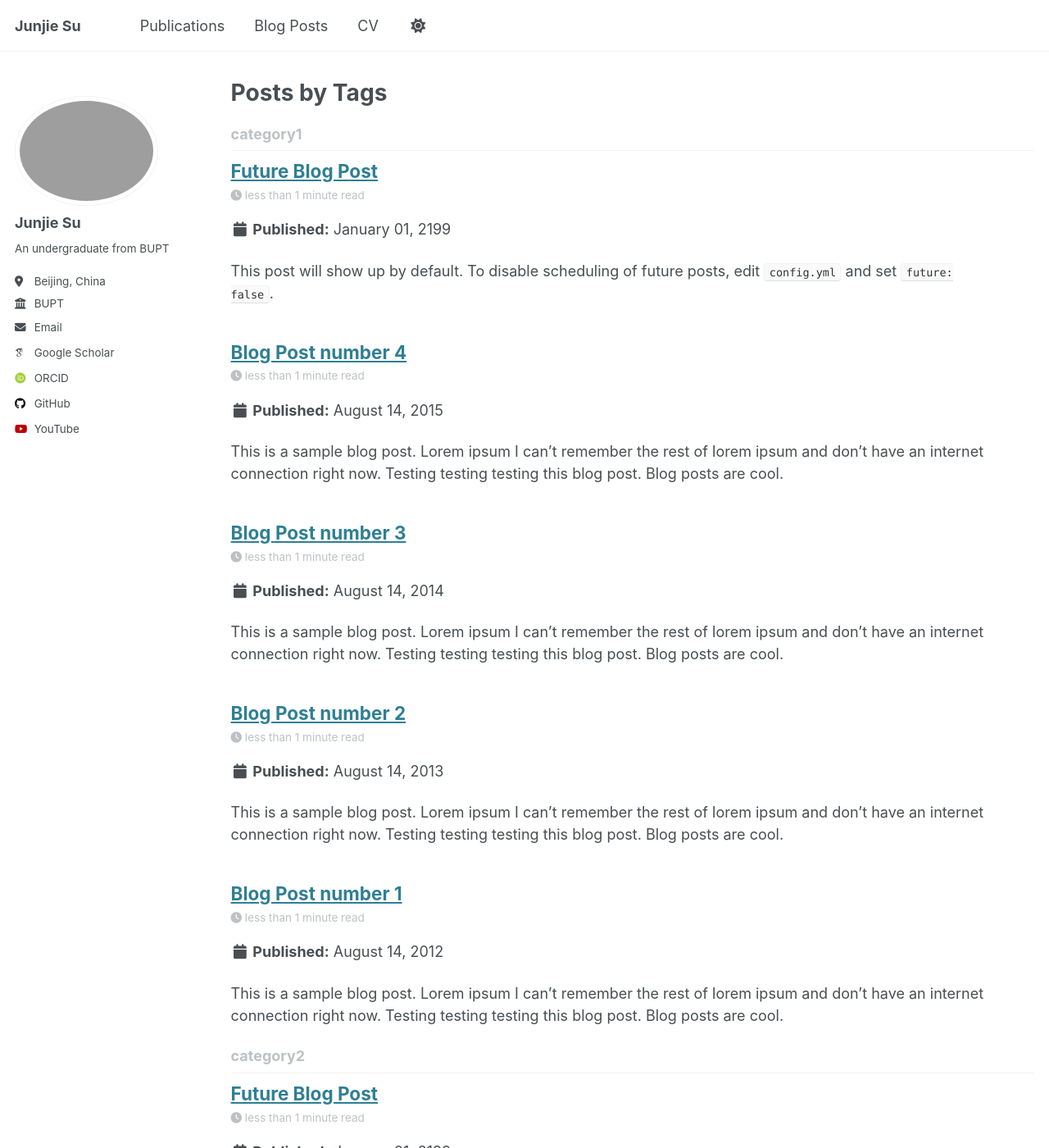
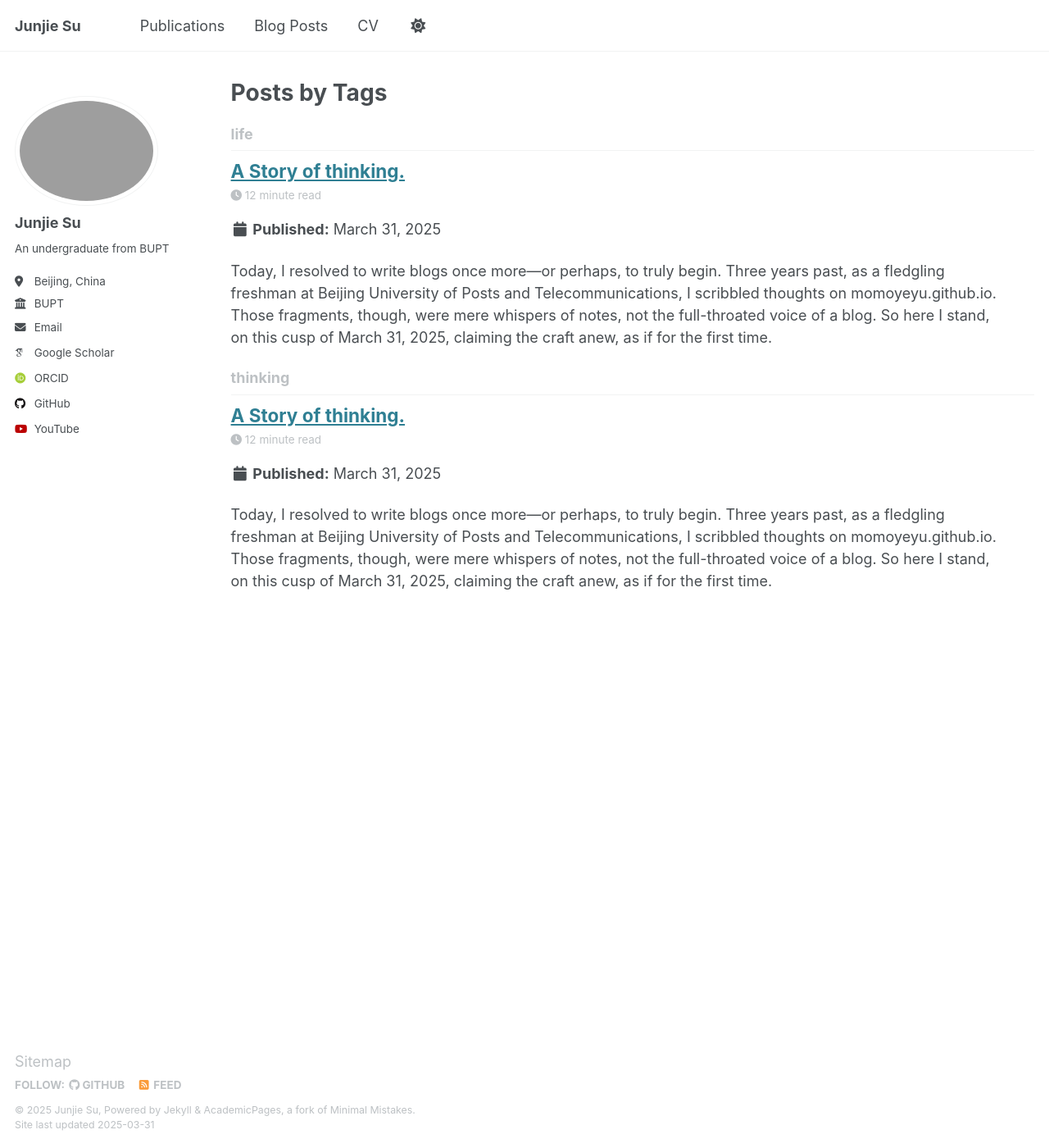
Before and after one commit to Junjie-Su/junjie-su.github.io, a Jekyll site: the page built from _pages/tag-archive.html, in a window 1280 px wide and 1400 px high. Shown: the whole window at 82% size. Built offline with Jekyll 4.4.1, drawn with Linux system fonts in a browser that asks for light colours; some web fonts are replaced; some of the changed text lies outside the part shown.

Commit message:
first blog

```diff
--- a/_config.yml
+++ b/_config.yml
@@ -7,150 +7,146 @@
 # server process.
 
 # Basic Site Settings
-locale                   : "en-US"
-site_theme               : "default"
-title                    : "Junjie Su"
-title_separator          : "-"
-name                     : &name "Junjie Su"
-description              : &description "personal description"
-url                      : https://junjie-su.github.io # the base hostname & protocol for your site e.g. "https://[your GitHub username].github.io"
-baseurl                  : "" # the subpath of your site, e.g. "/blog"
-repository               : "Junjie-Su/junjie-su.github.io"
+locale: "en-US"
+site_theme: "default"
+title: "Junjie Su"
+title_separator: "-"
+name: &name "Junjie Su"
+description: &description "personal description"
+url: https://junjie-su.github.io # the base hostname & protocol for your site e.g. "https://[your GitHub username].github.io"
+baseurl: "" # the subpath of your site, e.g. "/blog"
+repository: "Junjie-Su/junjie-su.github.io"
 
 # Site Author - The following control what appear as part of the author content on the side bar.
 #               If a field is blank the icon and link will not appear, otherwise it will be shown.
 #               Additional customization can be done by editing /_includes/author-profile.html
 author:
   # Biographic information
-  avatar           : "JunjieSu.jpg"
-  name             : "Junjie Su"
-  pronouns         : # example: "she/her"
-  bio              : "An undergraduate from BUPT"
-  location         : "Beijing, China"
-  employer         : "BUPT"
-  uri              : # URL
-  email            : "sujunjie@bupt.edu.cn"
+  avatar: "JunjieSu.jpg"
+  name: "Junjie Su"
+  pronouns: # example: "she/her"
+  bio: "An undergraduate from BUPT"
+  location: "Beijing, China"
+  employer: "BUPT"
+  uri: # URL
+  email: "sujunjie@bupt.edu.cn"
 
   # Academic websites
-  arxiv            : # URL - Update with the correct link to your profile
-  googlescholar    : "https://scholar.google.com/citations?user=0c27Ns4AAAAJ&hl"
-  impactstory      : # URL
-  orcid            : "http://orcid.org/0009-0007-4262-6131"
-  semantic         : # URL
-  pubmed           : # "https://www.ncbi.nlm.nih.gov/pubmed/?term=john+snow"
-  researchgate     : # URL
-  scopus           : # URL
+  arxiv: # URL - Update with the correct link to your profile
+  googlescholar: "https://scholar.google.com/citations?user=0c27Ns4AAAAJ&hl"
+  impactstory: # URL
+  orcid: "http://orcid.org/0009-0007-4262-6131"
+  semantic: # URL
+  pubmed: # "https://www.ncbi.nlm.nih.gov/pubmed/?term=john+snow"
+  researchgate: # URL
+  scopus: # URL
 
   # Repositories and software development
-  bitbucket        : # Username - Update with your username on the site
-  codepen          : # Username
-  dribbble         : # Username
-  github           : "Junjie-Su"
-  kaggle           : # Username
-  stackoverflow    : # User number or user number and name (i.e., use "1" or "1/jeff-atwood")
+  bitbucket: # Username - Update with your username on the site
+  codepen: # Username
+  dribbble: # Username
+  github: "Junjie-Su"
+  kaggle: # Username
+  stackoverflow: # User number or user number and name (i.e., use "1" or "1/jeff-atwood")
 
   # Social media
-  bluesky          : # "bsky.app" # Replace this with you Bluesky username
-  facebook         : # Username
-  flickr           : # Username
-  foursquare       : # Username
-  goodreads        : # Username
-  google_plus      : # Username
-  keybase          : # Username
-  instagram        : # Username
-  lastfm           : # Username
-  linkedin         : # Username
-  mastodon         : # URL
-  medium           : # URL
-  pinterest        : # Username
-  soundcloud       : # Username
-  steam            : # Username
-  telegram         : # URL
-  tumblr           : # Username
-  twitter          : # Username for X / Twitter
-  vine             : # Username
-  weibo            : # Username
-  wikipedia        : # Username
-  xing             : # Username
-  youtube          : "Momoyeyu"
-  zhihu            : # Username
+  bluesky: # "bsky.app" # Replace this with you Bluesky username
+  facebook: # Username
+  flickr: # Username
+  foursquare: # Username
+  goodreads: # Username
+  google_plus: # Username
+  keybase: # Username
+  instagram: # Username
+  lastfm: # Username
+  linkedin: # Username
+  mastodon: # URL
+  medium: # URL
+  pinterest: # Username
+  soundcloud: # Username
+  steam: # Username
+  telegram: # URL
+  tumblr: # Username
+  twitter: # Username for X / Twitter
+  vine: # Username
+  weibo: # Username
+  wikipedia: # Username
+  xing: # Username
+  youtube: "Momoyeyu"
+  zhihu: # Username
 
 # Publication Category - The following the list of publication categories and their headings
 publication_category:
-#  books:
-#    title: 'Books'
-#  manuscripts:
-#    title: 'Journal Articles'
+  #  books:
+  #    title: 'Books'
+  #  manuscripts:
+  #    title: 'Journal Articles'
   conferences:
-    title: 'Selected Papers'
+    title: "Selected Papers"
 
 # Site Settings
-teaser                   :  # filename of teaser fallback teaser image placed in /images/, .e.g. "500x300.png"
-breadcrumbs              : false # true, false (default)
-words_per_minute         : 160
-future                   : true
-read_more                : "disabled" # if enabled, adds "Read more" links to excerpts
-talkmap_link             : false      #change to true to add link to talkmap on talks page
+teaser: # filename of teaser fallback teaser image placed in /images/, .e.g. "500x300.png"
+breadcrumbs: false # true, false (default)
+words_per_minute: 160
+future: false # show future blogs or not
+read_more: "disabled" # if enabled, adds "Read more" links to excerpts
+talkmap_link: false #change to true to add link to talkmap on talks page
 comments:
-  provider               : # false (default), "disqus", "discourse", "facebook", "google-plus", "staticman", "custom"
+  provider: # false (default), "disqus", "discourse", "facebook", "google-plus", "staticman", "custom"
   disqus:
-    shortname            :
+    shortname:
   discourse:
-    server               : # https://meta.discourse.org/t/embedding-discourse-comments-via-javascript/31963 , e.g.: meta.discourse.org
+    server: # https://meta.discourse.org/t/embedding-discourse-comments-via-javascript/31963 , e.g.: meta.discourse.org
   facebook:
-    appid                :
-    num_posts            : # 5 (default)
-    colorscheme          : # "light" (default), "dark"
+    appid:
+    num_posts: # 5 (default)
+    colorscheme: # "light" (default), "dark"
 staticman:
-  allowedFields          : ['name', 'email', 'url', 'message']
-  branch                 : "gh-pages" # "master", "gh-pages"
-  commitMessage          : "New comment."
-  filename               : comment-{@timestamp}
-  format                 : "yml"
-  moderation             : true
-  path                   : "_data/comments/{options.slug}"
-  requiredFields         : ['name', 'email', 'message']
+  allowedFields: ["name", "email", "url", "message"]
+  branch: "gh-pages" # "master", "gh-pages"
+  commitMessage: "New comment."
+  filename: comment-{@timestamp}
+  format: "yml"
+  moderation: true
+  path: "_data/comments/{options.slug}"
+  requiredFields: ["name", "email", "message"]
   transforms:
-    email                : "md5"
+    email: "md5"
   generatedFields:
     date:
-      type               : "date"
+      type: "date"
       options:
-        format           : "iso8601" # "iso8601" (default), "timestamp-seconds", "timestamp-milliseconds"
+        format: "iso8601" # "iso8601" (default), "timestamp-seconds", "timestamp-milliseconds"
 atom_feed:
-  hide                   : false     # change to true to hide the RSS feed in the footer
-  path                   : # blank (default) uses feed.xml
-
+  hide: false # change to true to hide the RSS feed in the footer
+  path: # blank (default) uses feed.xml
 
 # SEO Related
-google_site_verification :
-bing_site_verification   :
-alexa_site_verification  :
-yandex_site_verification :
-
+google_site_verification:
+bing_site_verification:
+alexa_site_verification:
+yandex_site_verification:
 
 # Social Sharing
 twitter:
-  username               : &twitter
+  username: &twitter
 facebook:
-  username               :
-  app_id                 :
-  publisher              :
-og_image                 :  # Open Graph/Twitter default site image
+  username:
+  app_id:
+  publisher:
+og_image: # Open Graph/Twitter default site image
 # For specifying social profiles
 # - https://developers.google.com/structured-data/customize/social-profiles
 social:
-  type                   : # Person or Organization (defaults to Person)
-  name                   : # If the user or organization name differs from the site's name
+  type: # Person or Organization (defaults to Person)
+  name: # If the user or organization name differs from the site's name
   links: # An array of links to social media profiles
-
 
 # Analytics
 analytics:
-  provider               :  "false" # false (default), "google", "google-universal", "google-analytics-4", "custom"
+  provider: "false" # false (default), "google", "google-universal", "google-analytics-4", "custom"
   google:
-    tracking_id          :
-
+    tracking_id:
 
 # Reading Files
 include:
@@ -190,14 +186,12 @@ keep_files:
 encoding: "utf-8"
 markdown_ext: "markdown,mkdown,mkdn,mkd,md"
 
-
 # Conversion
 markdown: kramdown
 highlighter: rouge
 lsi: false
 excerpt_separator: "\n\n"
 incremental: false
-
 
 # Markdown Processing
 kramdown:
@@ -209,7 +203,6 @@ kramdown:
   toc_levels: 1..6
   smart_quotes: lsquo,rsquo,ldquo,rdquo
   enable_coderay: false
-
 
 # These settings control the types of collections used by the template
 collections:
@@ -225,7 +218,6 @@ collections:
   talks:
     output: true
     permalink: /:collection/:path/
-
 
 # These settings control how pages and collections are included in the site
 defaults:
@@ -283,19 +275,16 @@ defaults:
       author_profile: true
       share: true
 
-
 # Sass/SCSS
 sass:
   sass_dir: _sass
   style: compressed # http://sass-lang.com/documentation/file.SASS_REFERENCE.html#output_style
-
 
 # Outputting
 permalink: /:categories/:title/
 # paginate: 5 # amount of posts to show
 # paginate_path: /page:num/
 timezone: Etc/UTC # http://en.wikipedia.org/wiki/List_of_tz_database_time_zones
-
 
 # Plugins
 plugins:
@@ -314,7 +303,6 @@ whitelist:
   - jekyll-sitemap
   - jekyll-redirect-from
   - jemoji
-
 
 # Archives
 #  Type
@@ -344,7 +332,6 @@ tag_archive:
 #     category: /categories/:name/
 #     tag: /tags/:name/
 
-
 # HTML Compression
 # - http://jch.penibelst.de/
 compress_html:
--- a/_posts/2012-08-14-blog-post-1.md
+++ /dev/null
@@ -1,20 +0,0 @@
----
-title: 'Blog Post number 1'
-date: 2012-08-14
-permalink: /posts/2012/08/blog-post-1/
-tags:
-  - cool posts
-  - category1
-  - category2
----
-
-This is a sample blog post. Lorem ipsum I can't remember the rest of lorem ipsum and don't have an internet connection right now. Testing testing testing this blog post. Blog posts are cool.
-
-Headings are cool
-======
-
-You can have many headings
-======
-
-Aren't headings cool?
-------
--- a/_posts/2013-08-14-blog-post-2.md
+++ /dev/null
@@ -1,20 +0,0 @@
----
-title: 'Blog Post number 2'
-date: 2013-08-14
-permalink: /posts/2013/08/blog-post-2/
-tags:
-  - cool posts
-  - category1
-  - category2
----
-
-This is a sample blog post. Lorem ipsum I can't remember the rest of lorem ipsum and don't have an internet connection right now. Testing testing testing this blog post. Blog posts are cool.
-
-Headings are cool
-======
-
-You can have many headings
-======
-
-Aren't headings cool?
-------
--- a/_posts/2014-08-14-blog-post-3.md
+++ /dev/null
@@ -1,20 +0,0 @@
----
-title: 'Blog Post number 3'
-date: 2014-08-14
-permalink: /posts/2014/08/blog-post-3/
-tags:
-  - cool posts
-  - category1
-  - category2
----
-
-This is a sample blog post. Lorem ipsum I can't remember the rest of lorem ipsum and don't have an internet connection right now. Testing testing testing this blog post. Blog posts are cool.
-
-Headings are cool
-======
-
-You can have many headings
-======
-
-Aren't headings cool?
-------
--- /dev/null
+++ b/_posts/2025-03-31-a-story-of-thinking.md
@@ -0,0 +1,74 @@
+---
+title: 'A Story of thinking.'
+date: 2025-03-31
+permalink: /posts/2025/03/a-story-of-thinking/
+tags:
+  - life
+  - thinking
+---
+
+Today, I resolved to write blogs once more—or perhaps, to truly begin. Three years past, as a fledgling freshman at Beijing University of Posts and Telecommunications, I scribbled thoughts on momoyeyu.github.io. Those fragments, though, were mere whispers of notes, not the full-throated voice of a blog. So here I stand, on this cusp of March 31, 2025, claiming the craft anew, as if for the first time.
+
+### Why Start Blogging
+
+I’m restarting this craft because I stand at a crossroads, the air thick with choices. Should I finish my master’s here, then chase a normal software engineer’s life? Or do I leap toward a PhD at a grander institution, wrestle with research, and aim for the stars as an algorithm engineer? These paths twist in different directions, each a river carving its own course. Writing blogs feels like a lantern in the fog—it sharpens my mind, guiding me toward what I truly seek.
+
+I think they suit different types of people, but I’ve been swaying like a reed in the wind. Lately, though, a faint whisper of an answer has begun to hum within me, and I want to share its melody.
+
+### The Roots of My Tangled Mind
+
+I think my confusion stems from my research experience. Two years ago, I began working as a research assistant (RA) under the supervision of Prof. [Jie Hao](https://scss.bupt.edu.cn/info/1063/3808.htm). He really helped me step into the world of research. Through this experience, I also met one of my great friends from college, [Weifei](https://weifeijin.github.io/). He’s an amazing guy with boundless enthusiasm for research and a relentless drive to rank at the top of our college. Together, we’ve published three academic papers, one of which was accepted by the Usenix Security Symposium 2025—one of the top four conferences in the field of security. That’s a real achievement for undergraduates like us.
+
+I’m glad I contributed to Weifei’s work, which also led to publications for me. But that alone isn’t enough to make me an outstanding researcher, especially since I was always just the second or third author. So, before the 2025 Spring Festival, I decided to lead my own research project, originally aimed at submission to InterSpeech. I came up with a relatively feasible idea and got started. But later, it became clear that publishing security-related papers at that conference would be difficult. The best alternative seemed to be IJCNN, but completing all the experiments before its deadline felt impossible. Eventually, we pivoted to UAI, which made publication even more challenging. Still, with UAI being the only conference with a suitable topic at the time, I had no choice but to submit there.
+
+TThose days were a tempest. I toiled from noon to midnight, my mind a churning sea, sleep a distant shore. The experiments didn’t go as expected, and so much effort seemed wasted. Thankfully, Weifei gave me advice on how to refine the experiments, and I managed to explore some other interesting angles. The stress was overwhelming, nearly driving me crazy. I kept telling myself, “It’s your first voyage. Stumble, and you’ll rise again.” My parents echoed the same, though their voices faded into the gale.
+
+### The Turning Point
+
+When my mood hit rock bottom, my dad insisted I take a break and go out with them. I was so focused on work that I didn’t want to step away, but honestly, I couldn’t concentrate anymore. So, I took his invitation.
+
+I still remember that afternoon. We walked along the seaside boardwalk near our home. It felt like ages since I’d last gone outside. Shenzhen, my ever-shifting hometown, had bloomed anew—a cycling track here, a mall rising there—while I’d been chasing grades and glory, blind to it all.
+
+![the beautiful sidewalk near my home](image/2025-03-31-a-story-of-thinking/1743406052679.png)
+
+Suddenly, those ambitions felt like distant thunder. What stirred me instead were the tides of change—the seaside’s gleam, my parents’ silvering hair, the quiet pulse of life.
+
+That day, a truth unfurled: greatness isn’t the only flame worth tending. I want to weave bonds with those I love, chase what sparks joy, and grow into a fuller self. Money glitters, but it’s not the sun. Prestige dazzles, but peace with my world is enough. Hard work still sings—it’s a path to rise—but not the only one. Push too hard, and I might shatter, the shards cutting deeper than before.
+
+### Then I Realized
+
+That’s when it hit me: I’m not ready to be a great researcher. I’m not the type who thrives in research. It’s like digging for gold in the sand—rewarding only after immense effort, and it often strips away the joy of the job. I don’t enjoy constantly searching for something when its value is uncertain. Some great people achieve brilliance after failing thousands of times, but that doesn’t mean everyone is suited for that path—myself included. Research is tough because it demands innovation in the face of so much uncertainty.
+
+I don’t mean to be rude, but I think most academic research feels meaningless, and most people can’t produce groundbreaking work without a large team and ample resources. Ours was a fine crew—Prof. Jie’s wisdom, Weifei’s spark, consultants from distant lands—but we were a small boat on a wide sea. Though they were all wonderful, I ended up tackling most problems on my own, which was a bit too much for an average undergraduate. I didn’t do badly, but I wasn’t exceptional either. Without them, I wouldn’t have published any papers by now. Still, that’s not enough for someone like me to stand out quickly in academia. And if you don’t excel fast, someone else will, and much of your hard work goes to waste. It’s not as dire as I make it sound, but it can feel that way—a kind of quiet despair.
+
+Back then, though, I confidently saw myself as a good engineer. I can quickly learn emerging technologies and use them to create value, which excites me. Engineering also involves solving new problems, but I enjoy doing so by applying known knowledge or slightly enhancing existing skills. I dream of building something fascinating that millions can use—something with a secret simple enough for most to grasp.
+
+Research, however, kept me from learning those technologies in a fulfilling way. I had to rush through them just to produce academic output, which wasn’t what I wanted—at least not then. Doing research itself is not bad, but I am not prepared for it. So, I made a tough call: I’d let this be my last research project during my bachelor’s degree.
+
+### It’s Hard to Say Goodbye
+
+The UAI 2025 submission deadline arrived on January 12th. After that outing with my parents, I submitted the paper as soon as our team gave it a final review. The moment I clicked “submit,” all the weight vanished—like magic. I spent the last week of winter break making up for the month I’d lost, and it was the happiest holiday I’d ever had.
+
+After two weeks of relaxation, guilt crept in. I started pushing myself: “You haven’t read a paper since that day. It’s not good to stay this unproductive.” Though I didn’t enjoy reading them anymore, I resumed after the 2025 spring semester began. I didn’t miss it, but letting go of research felt hard—like it had grown into me, impossible to fully shake off.
+
+I shared my feelings with Weifei, but I don’t think he fully understood. To me, he’s always hardworking, and he encouraged me not to abandon research. Prof. Jie also said I was better at it than most undergraduates at our college and that it’d be a shame to give up so soon. He added that engineering might offer faster growth initially, but research has more long-term potential. Their words made it tougher to walk away. Though I ultimately declined their kind advice and left the research group, a sense of regret lingered.
+
+Soon after, I joined an engineering-focused group. The work was easier than in the research team, but I wasn’t happy. I felt lost in the new environment—not challenged like before, but not excited either.
+
+### I Was Finally Going Crazy
+
+I grew anxious: “Should I just go back to research?” I kept asking myself that, answering, “It’s not what you want.” But the more I thought, the more confused I became. Eventually, I wondered if I could join a more balanced group—doing research when I wanted, engineering when I didn’t. It seemed like a great chance to aim for a better university’s master’s program through their summer camp. With advice from Weifei and others, plus the allure of earning millions as an algorithm researcher, I lost it: I decided to contact professors at other colleges to join their labs. If that failed, I’d go abroad rather than “waste away” at BUPT. Looking back, it’s wild—I was furious at research yet felt worthless without it, driven by others’ expectations and my growing vanity.
+
+But deep down, I knew I didn’t enjoy research. I tried working with Weifei again as a research assistant, but I performed worse than ever, lacking the drive to push hard. Still, I’d committed to doing it and going abroad if I couldn’t join a strong lab. Taking back those words felt impossible. What should I do? In that depressive slump, I fled my dorm and rode my bike for three hours each day, wandering and thinking. The more I thought, the more lost I became.
+
+### Maybe This Is the Answer
+
+I’m usually level-headed, so a few days later, I realized I’d gone overboard. I rang my parents, letting my tangled thoughts spill like ink across a page, and their voices steadied me—restoring my reason sharper than ever.
+
+I used to think: research could crown me the brightest star among the titans of industry, paving a smoother road to riches; to linger as a mere software engineer would squander my gifts; yet plunging into research might steal the hours I’d share with those I hold dear. But those threads of thought unraveled as flawed. No golden promise glints in research’s depths—wealth isn’t assured; crafting code as a software engineer isn’t a lesser feat, perhaps even a steeper climb, and my talents? Less a brilliance of my own, more a reflection of the radiant souls who surround me. Research may devour time, true, but not every scrap of it. I’d draped too many veils of bias over a simple choice, twisting it into a storm of ruin.
+
+I’d put too much pressure on myself to be the best, letting it turn into vanity and inner shackles. I had dream for a long time of earning millions a year—wanting to be great like my dad or even better; But recalling that day, I realized peace is what I crave. I came to see that research isn’t the sole chalice of glory to pursue, nor a shadowed chasm to flee. It’s not a villain in itself—just a craft demanding more tools than I wield now. Perhaps I need time to gather them—months, years, or a lifetime’s span. In the end, it’s merely a door to choose, nothing grander.
+
+What matters, I see now, isn’t choosing between these paths in this fleeting breath. Rather, it’s laboring toward the horizon I crave, in a dance that delights me. I began by setting research aside, plunging instead into a constellation of development projects—realms I’d sidestepped while tangled in doubt. The choice needn’t gnaw at me; what counts is savoring what I love and blossoming through it. Research isn’t that bad, and I’d try it again if I found a low-stress, flexible team that’d let me step away if it’s not for me. I don’t hate research itself—just the pressure and lack of meaning. It’s a lofty wish, sure, but so what? If it doesn’t work out, I’ll pass. No more confusion—just clarity on what I truly want.
+
+When you stand at the fork, let your truest longing light the way. If both paths can’t unfurl together, cradle the one that sings loudest in your chest. If you’re mired, unsure of your desire, at least unearth the price you refuse to pay. Neither path is shadowed with wrong. You just need to choose based on what you truly desire—whether for this fleeting moment, ten dawns hence, ten moons beyond, or a decade’s distant horizon.
--- a/_posts/2199-01-01-future-post.md
+++ /dev/null
@@ -1,11 +0,0 @@
----
-title: 'Future Blog Post'
-date: 2199-01-01
-permalink: /posts/2012/08/blog-post-4/
-tags:
-  - cool posts
-  - category1
-  - category2
----
-
-This post will show up by default. To disable scheduling of future posts, edit `config.yml` and set `future: false`.
```
Also changed, not shown: _posts/2015-08-14-blog-post-4.md (deleted, +0 -20 lines), 1 other file.
